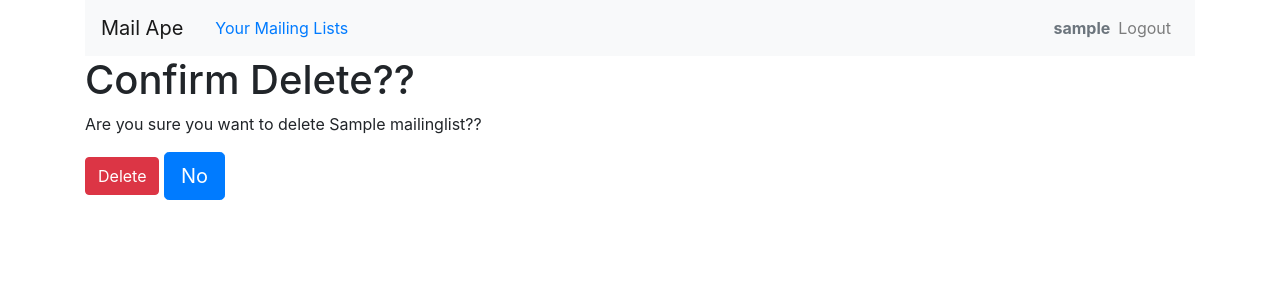
After one commit to abhie-lp/mail-ape, a Django app: page /mailinglist/00000000-0000-0000-0000-000000000001/delete/ in a window 1280 px wide. The commit adds this page. Shown: the top 300 px of the page. Run offline with Django 3.2, Linux system fonts and the light colour scheme; a user stored in the database is signed in; tables that the repository leaves empty hold one stand-in row (values such as "Sample post"); some libraries are stand-ins or nearby versions.

Commit message:
Added MailingList delete view

```diff
--- a/mailinglist/urls.py
+++ b/mailinglist/urls.py
@@ -4,6 +4,9 @@ from django.urls import path, include
 app_name = "mailinglist"
 
 mailinglist_urls = [
+    path("<uuid:pk>/delete/",
+         views.MailingListDeleteView.as_view(),
+         name="delete"),
     path("new/", views.MailingListCreateView.as_view(), name="create"),
 ]
 
--- a/mailinglist/views.py
+++ b/mailinglist/views.py
@@ -1,5 +1,7 @@
 from . import models, mixins, forms
+
 from django.views import generic
+from django.urls import reverse_lazy
 from django.contrib.auth.mixins import LoginRequiredMixin
 
 
@@ -15,4 +17,11 @@ class MailingListCreateView(LoginRequiredMixin, generic.CreateView):
 
     def get_initial(self):
 
-        return {"owner": self.request.user.id,}
+        return {"owner": self.request.user.id}
+
+
+class MailingListDeleteView(LoginRequiredMixin,
+                            mixins.UserCanUseMailingList,
+                            generic.DeleteView):
+    model = models.MailingList
+    success_url = reverse_lazy("mailinglist:list")
--- /dev/null
+++ b/templates/mailinglist/mailinglist_confirm_delete.html
@@ -0,0 +1,13 @@
+{% extends "base.html" %}
+
+{% block title %}Confirm delete {{ object.name }}{% endblock title %}
+
+{% block body %}
+  <h1>Confirm Delete??</h1>
+  <form method="post">
+    {% csrf_token %}
+    <p>Are you sure you want to delete {{ object.name }}??</p>
+    <button class="btn btn-danger" type="submit">Delete</button>
+    <a class="btn btn-primary btn-lg" href="#% url 'mailinglist:manage' object.id %}">No</a>
+  </form>
+{% endblock body %}
--- a/templates/mailinglist/mailinglist_list.html
+++ b/templates/mailinglist/mailinglist_list.html
@@ -7,7 +7,7 @@
     <div class="col-sm-12">
       <h1>Your Mailing Lists</h1>
       <div>
-        <a class="btn btn-primary" href="#% url 'mailinglist:create' %}">New List</a>
+        <a class="btn btn-primary" href="{% url 'mailinglist:create' %}">New List</a>
       </div>
       <p>Your mailing lists:</p>
       <ul class="mailing-list-list">
```
